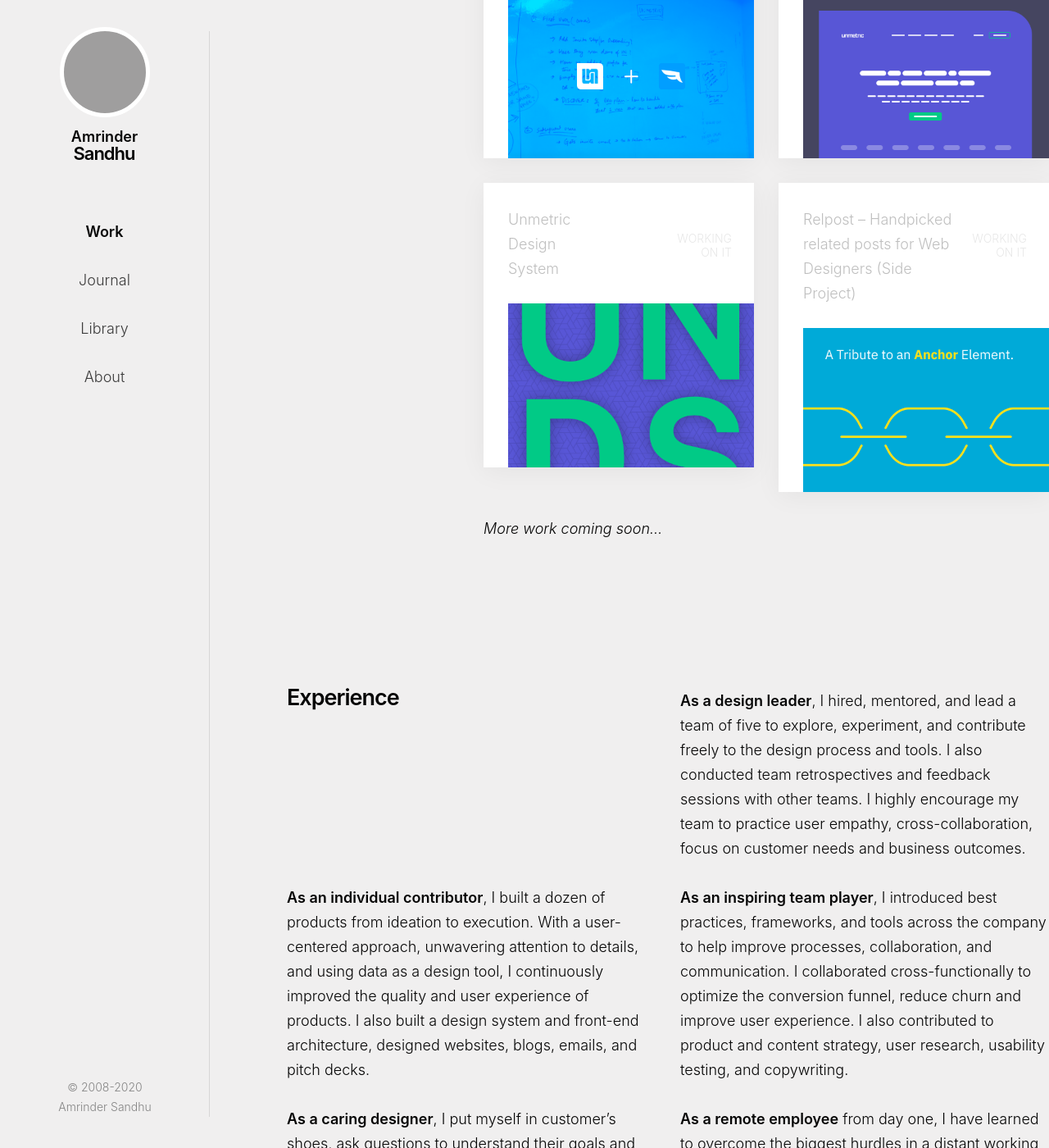
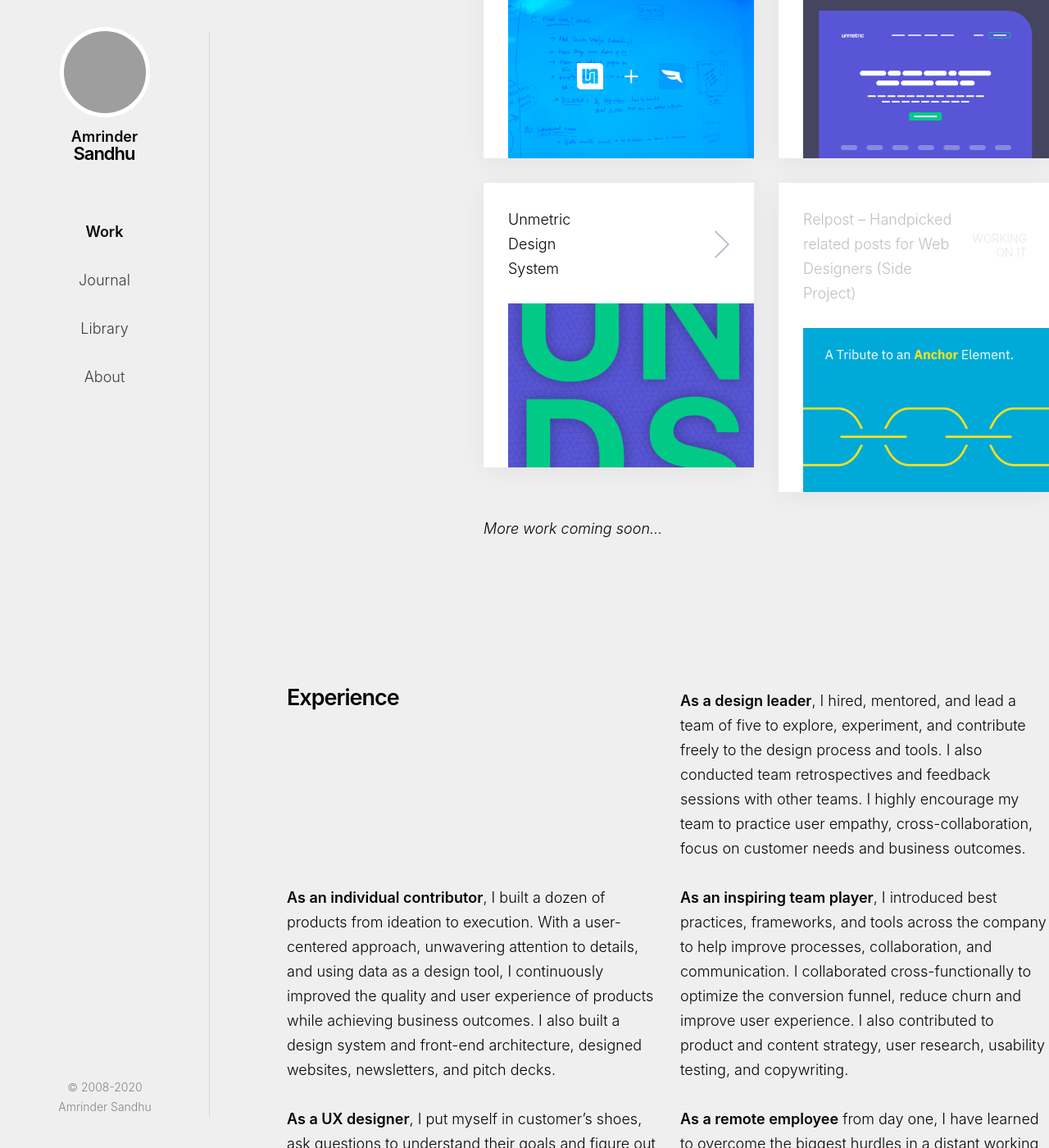
Before and after one commit to harjotgrewal/amrindersandhu, a Jekyll site: the page built from index.html, in a window 1280 px wide and 1400 px high, scrolled down 3127 px. Shown: the whole window at 82% size. Built offline with Jekyll 4.4.1, drawn with Linux system fonts in a browser that asks for light colours; some of the changed text lies outside the part shown; grey boxes are pictures that could not be loaded.

Commit message:
[U][HTML][CSS] UNDS project

```diff
--- a/_scss/_base-typography.scss
+++ b/_scss/_base-typography.scss
@@ -73,7 +73,7 @@ h2 {
 h3 {
     font-size: $as-font-size-m;
     font-weight: $as-font-weight-bold;
-    line-height: $as-line-height-m;
+    line-height: 24px;
     margin-bottom: 15px;
 
     @include media-query(hd) {
--- a/css/styles.css
+++ b/css/styles.css
@@ -734,7 +734,7 @@ h2 {
 h3 {
   font-size: 18px;
   font-weight: 600;
-  line-height: 30px;
+  line-height: 24px;
   margin-bottom: 15px; }
   @media screen and (min-width: 1139px) {
     h3 {
--- a/index.html
+++ b/index.html
@@ -178,8 +178,8 @@ page-description: For 12 years, Amrinder has lead design at startups to help ach
 
 
 
-        <div class="c-media c-media--prj is-coming_soon l-span_3-6 u-space_below">
-            <a href="javascript:void(0)">
+        <div class="c-media c-media--prj l-span_3-6 u-space_below">
+            <a href="/proj-unds.html">
                 <div class="c-media__info">
                     <p>Unmetric <br/>Design <br/>System</p>
 
@@ -238,7 +238,7 @@ page-description: For 12 years, Amrinder has lead design at startups to help ach
 
 
         <div class="l-span_4">
-            <p><strong>As an individual contributor</strong>, I built a dozen of products from ideation to execution. With a user-centered approach, unwavering attention to details, and using data as a design tool, I continuously improved the quality and user experience of products. I also built a design system and front-end architecture, designed websites, blogs, emails, and pitch decks. </p>
+            <p><strong>As an individual contributor</strong>, I built a dozen of products from ideation to execution. With a user-centered approach, unwavering attention to details, and using data as a design tool, I continuously improved the quality and user experience of products while achieving business outcomes. I also built a design system and front-end architecture, designed websites, newsletters, and pitch decks. </p>
         </div>
 
 
@@ -248,12 +248,12 @@ page-description: For 12 years, Amrinder has lead design at startups to help ach
 
 
         <div class="l-span_4">
-            <p><strong>As a caring designer</strong>, I put myself in customer’s shoes, ask questions to understand their goals and figure out jobs they are trying to perform. I initiated a handful of projects to improve user experience.</p>
+            <p><strong>As a UX designer</strong>, I put myself in customer’s shoes, ask questions to understand their goals and figure out jobs they are trying to perform. I participated in user interviews, shared best practices and books, and wrote interview questions. While practicing user empathy, I continously reminded and encouraged our developers to think from user’s perespective as they build products and features.</p>
         </div>
 
 
         <div class="l-span_4">
-            <p><strong>As a remote employee</strong> from day one, I have learned to overcome the biggest hurdles in a distant working relationship: communication and collaboration. Over the years, I have introduced tools and processes to help teams and individuals build an excellent working relationship without feeling isolated.</p>
+            <p><strong>As a remote employee</strong> from day one, I have learned to overcome the biggest hurdles in a distant working relationship: communication and collaboration. I have worked with a dozen of clients on 50+ projects across timezones. Over the years, I have introduced tools and processes to help teams and individuals build an excellent working relationship without feeling isolated.</p>
         </div>
     </section>
 
```
Also changed, not shown: proj-unds.html (+11 -10 lines), 3 other files.
